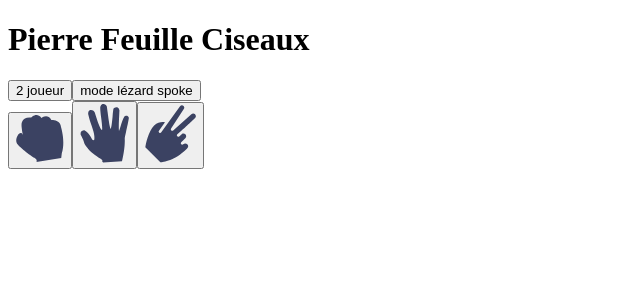
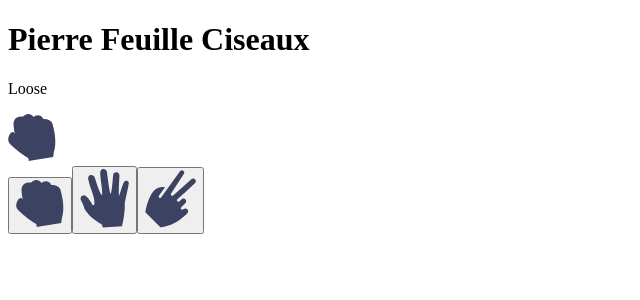
Before and after one commit to neshdras/rock-paper-scissor, a React (Vite) app: page / in a window 1280 px wide. Both pictures are taken after a click on the button 40 px from the left and 140 px from the top of the page. Shown: the top 300 px of the page, without its empty margins (0-640 px from the left). Built offline with nearby package versions, Linux system fonts and the light colour scheme.

Commit message:
jeu fonctionnel et non optimiser

```diff
--- a/src/App.jsx
+++ b/src/App.jsx
@@ -1,23 +1,37 @@
 import { useState } from 'react'
-
 
 function App() {
   const gameLibrairy = ["rock", "paper", "scissors"]
   // const game2Librairy = ["Pierre", "Papier", "Ciseau", "Lézard", "Spock"]
+  const [winner, setWinner] = useState("")
+  const [botChoice, setBotChoice] = useState("")
+  const [show, setShow] = useState(false)
 
-function handleClick(){}
-
+  function handleClick(sign){
+    const playerChoice = sign
+    setBotChoice(gameLibrairy[Math.floor(Math.random()*3)])
+    console.log(playerChoice)
+    console.log(botChoice);
+    if (playerChoice === botChoice) {
+        setWinner("Draw")
+    } else if(playerChoice === "rock" && botChoice === "scissors" || playerChoice==="paper" && botChoice === "rock" || playerChoice === "scissors" && botChoice==="paper"){
+      setWinner("Win")
+    } else {
+      setWinner("Loose")
+    }
+  }
   return(
     <>
     <h1>Pierre Feuille Ciseaux</h1>
 
     <div className='gamemode'>
-      <button>2 joueur</button>
-      <button>mode lézard spoke</button>
+      <p>{winner}</p>
+      {botChoice && <img className='result-bot' src={`/icon-${botChoice}.svg`}/>}
+
     </div>
     <div className='game-button'>
       {gameLibrairy.map((i) => (
-        <button><img src={`/icon-${i}.svg`} onClick={handleClick(i)}/></button>
+        <button key={i} onClick={() => handleClick(i)}><img src={`/icon-${i}.svg`} /></button>
       ))}
     </div>
     </>
```
